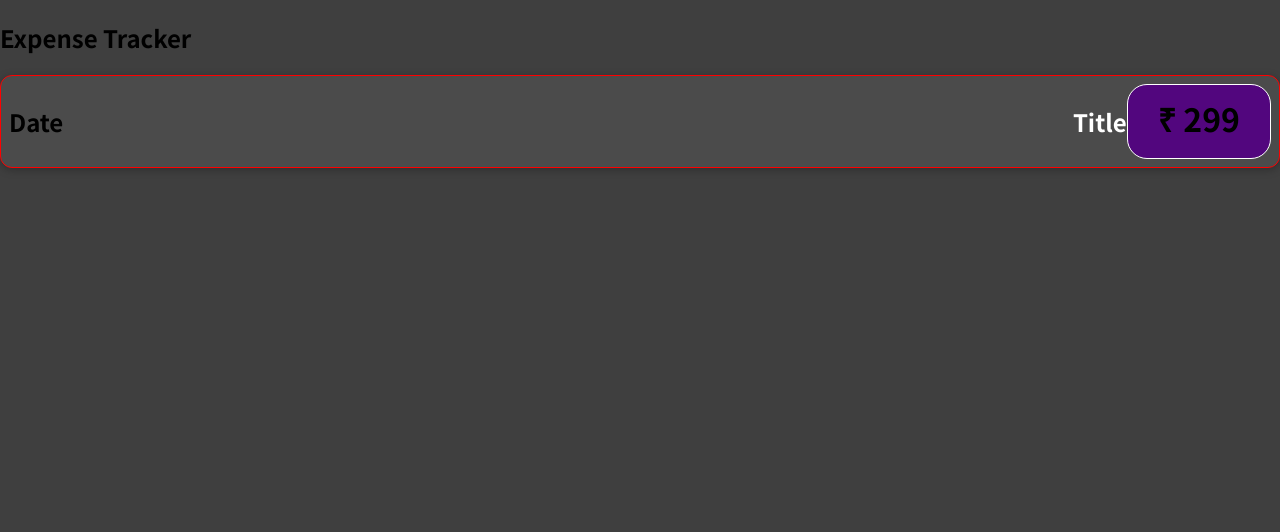
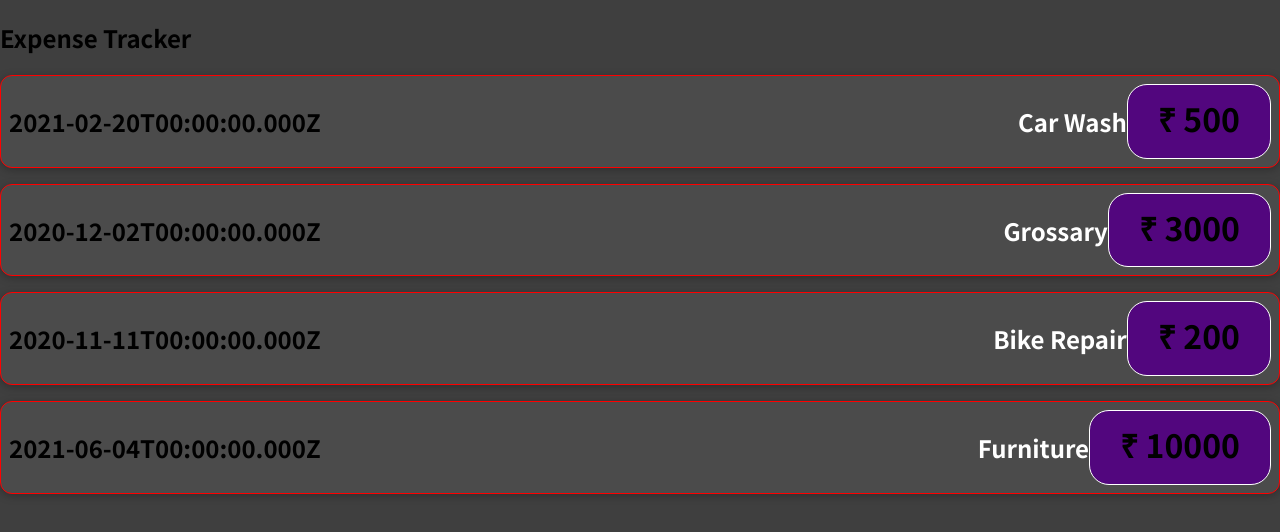
Before and after one commit to qur786/expense-tracker, a React app: page / in a window 1280 px wide. Shown: the top 532 px of the page. Built offline with nearby package versions, Linux system fonts and the light colour scheme.

Commit message:
feat: add props to the ExpenseItem

```diff
--- a/src/App.js
+++ b/src/App.js
@@ -1,11 +1,36 @@
 import { ExpenseItem } from "./components/ExpenseItem";
 export function App() {
+    const expenses = [
+        {
+            title: "Car Wash",
+            amount: 500,
+            date: new Date(2021, 1, 20),
+        },
+        {
+            title: "Grossary",
+            amount: 3000,
+            date: new Date(2020, 11, 2),
+        },
+        {
+            title: "Bike Repair",
+            amount: 200,
+            date: new Date(2020, 10, 11),
+        },
+        {
+            title: "Furniture",
+            amount: 10000,
+            date: new Date(2021, 5, 4),
+        },
+    ]
     return (
         <div>
             <h2>
                 Expense Tracker
             </h2>
-            <ExpenseItem />
+            {
+                expenses.map((el) => <ExpenseItem title={el.title} amount={el.amount} date={el.date} />)
+            }
+
         </div>
     )
 };
--- a/src/components/ExpenseItem.js
+++ b/src/components/ExpenseItem.js
@@ -1,11 +1,11 @@
 import "./ExpenseItem.css";
-export const ExpenseItem = () => {
+export const ExpenseItem = (props) => {
     return (
         <div className="expense-item">
-            <h2>Date</h2>
+            <h2>{props.date.toISOString()}</h2>
             <div className="expense-item__description">
-                <h2 >Title</h2>
-                <div className="expense-item__price">&#8377; 299</div>
+                <h2>{props.title}</h2>
+                <div className="expense-item__price">&#8377; {props.amount}</div>
             </div>
         </div>
     )
```
